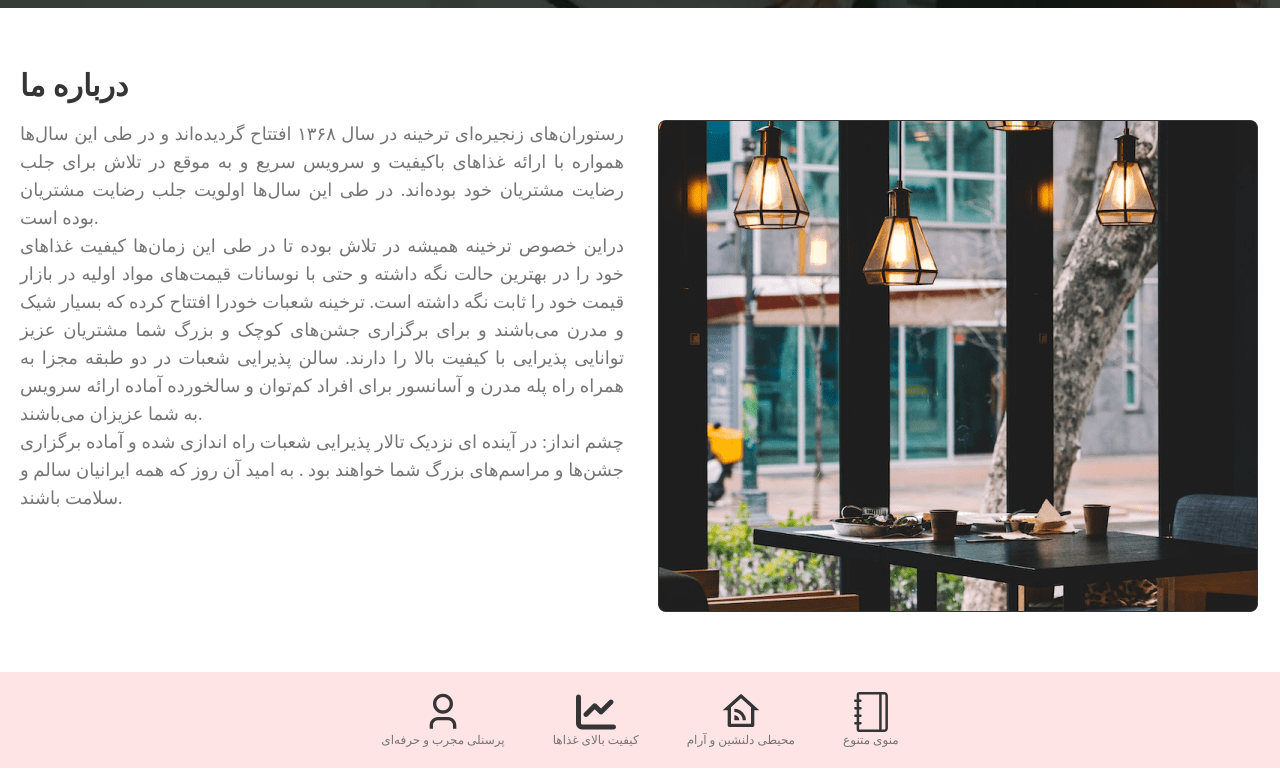
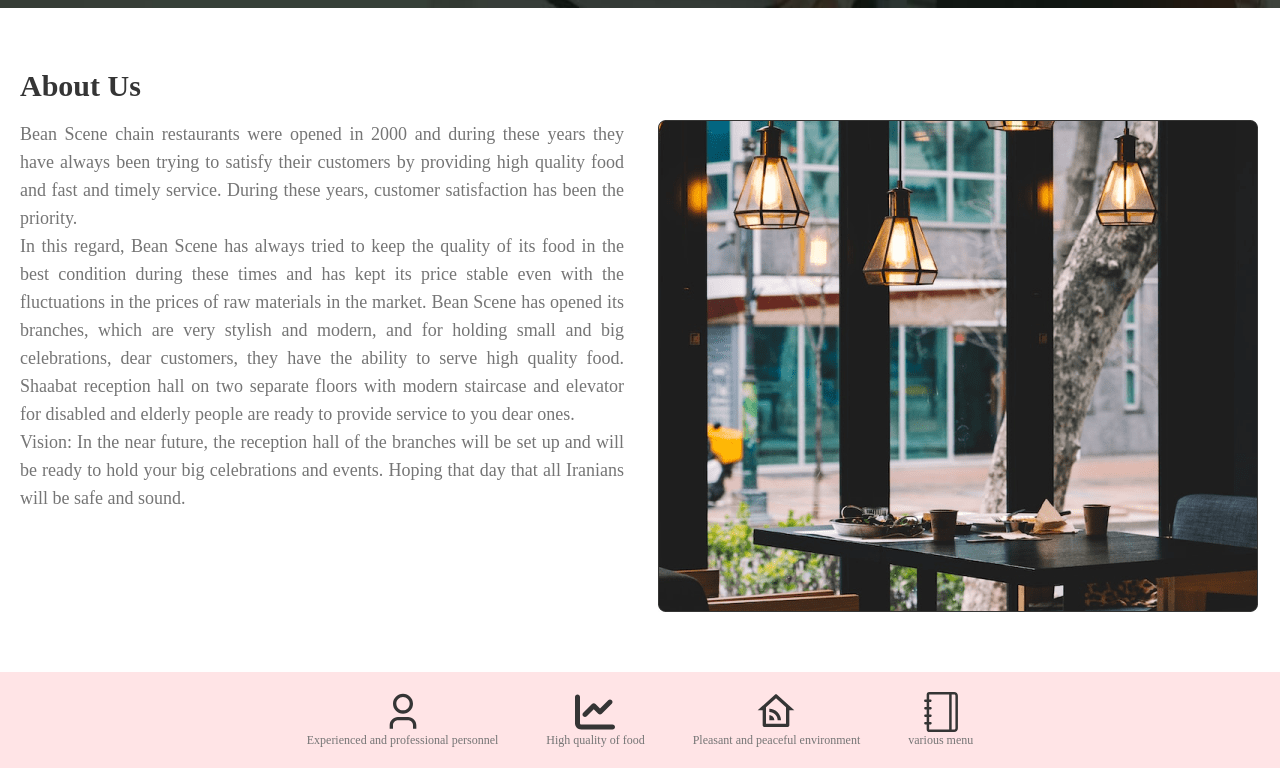
Before and after one commit to seyedali-rafazi/Bean-secen-front, a React (Vite) app: page /about in a window 1280 px wide. Shown: the part 396-1180 px from the top of the page. Built offline with nearby package versions, Linux system fonts and the light colour scheme; no server answers; a web font is replaced by a local one.

Commit message:
translate about us page

```diff
--- a/src/components/about/AboutBanner.jsx
+++ b/src/components/about/AboutBanner.jsx
@@ -4,7 +4,7 @@ function AboutBanner() {
   return (
     <div className="w-full h-56 md:h-80 bg-about-banner bg-center bg-cover flex justify-center items-center">
       <h1 className="font-bold text-lg text-secondery-50 sm:text-2xl lg:text-4xl">
-      درباره ترخینه بیشتر بدانید!
+        Learn more about Bean Scene
       </h1>
     </div>
   );
--- a/src/components/about/AboutContent.jsx
+++ b/src/components/about/AboutContent.jsx
@@ -3,31 +3,38 @@ import React from "react";
 function AboutContent() {
   return (
     <div className="space-y-4 p-5">
-      <h2 className="font-bold text-xl md:text-3xl text-secondery-800">درباره ما</h2>
+      <h2 className="font-bold text-xl md:text-3xl text-secondery-800">
+        About Us
+      </h2>
       <div className="grid grid-cols-1 md:grid-cols-2 justify-center content-center gap-8 w-full">
         <div className="order-2 md:order-1">
           <p className="text-secondery-600 text-justify text-sm md:text-lg leading-8">
-            رستوران‌های زنجیره‌ای ترخینه در سال ۱۳۶۸ افتتاح گردیده‌اند و در طی
-            این سال‌ها همواره با ارائه غذاهای باکیفیت و سرویس سریع و به موقع در
-            تلاش برای جلب رضایت مشتریان خود بوده‌اند. در طی این سال‌ها اولویت
-            جلب رضایت مشتریان بوده است.
+            Bean Scene chain restaurants were opened in 2000 and during these
+            years they have always been trying to satisfy their customers by
+            providing high quality food and fast and timely service. During
+            these years, customer satisfaction has been the priority.
             <br />
-            دراین خصوص ترخینه همیشه در تلاش بوده تا در طی این زمان‌ها کیفیت
-            غذاهای خود را در بهترین حالت نگه داشته و حتی با نوسانات قیمت‌های
-            مواد اولیه در بازار قیمت خود را ثابت نگه داشته است. ترخینه شعبات
-            خودرا افتتاح کرده که بسیار شیک و مدرن می‌باشند و برای برگزاری
-            جشن‌های کوچک و بزرگ شما مشتریان عزیز توانایی پذیرایی با کیفیت بالا
-            را دارند. سالن پذیرایی شعبات در دو طبقه مجزا به همراه راه پله مدرن و
-            آسانسور برای افراد کم‌توان و سالخورده آماده ارائه سرویس به شما
-            عزیزان می‌باشند.
+            In this regard, Bean Scene has always tried to keep the quality of
+            its food in the best condition during these times and has kept its
+            price stable even with the fluctuations in the prices of raw
+            materials in the market. Bean Scene has opened its branches, which
+            are very stylish and modern, and for holding small and big
+            celebrations, dear customers, they have the ability to serve high
+            quality food. Shaabat reception hall on two separate floors with
+            modern staircase and elevator for disabled and elderly people are
+            ready to provide service to you dear ones.
             <br />
-            چشم انداز: در آینده ای نزدیک تالار پذیرایی شعبات راه اندازی شده و
-            آماده برگزاری جشن‌ها و مراسم‌های بزرگ شما خواهند بود . به امید آن
-            روز که همه ایرانیان سالم و سلامت باشند.
+            Vision: In the near future, the reception hall of the branches will
+            be set up and will be ready to hold your big celebrations and
+            events. Hoping that day that all Iranians will be safe and sound.
           </p>
         </div>
         <div className="md:order-2 flex justify-center">
-          <img className="object-cover object-center" src="/styles/about-content.png" alt="" />
+          <img
+            className="object-cover object-center"
+            src="/styles/about-content.png"
+            alt=""
+          />
         </div>
       </div>
     </div>
--- a/src/components/about/AboutOption.jsx
+++ b/src/components/about/AboutOption.jsx
@@ -6,22 +6,22 @@ import { SlNotebook } from "react-icons/sl";
 
 const contents = [
   {
-    text: "پرسنلی مجرب و حرفه‌ای",
+    text: "Experienced and professional personnel",
     icon: <RiUser3Line className="w-6 h-6 md:w-10 md:h-10" />,
     id: 1,
   },
   {
-    text: "کیفیت بالای غذاها",
+    text: "High quality of food",
     icon: <FaChartLine className="w-6 h-6 md:w-10 md:h-10" />,
     id: 2,
   },
   {
-    text: "محیطی دلنشین و آرام",
+    text: "Pleasant and peaceful environment",
     icon: <RiHomeWifiLine className="w-6 h-6 md:w-10 md:h-10" />,
     id: 3,
   },
   {
-    text: "منوی متنوع",
+    text: "various menu",
     icon: <SlNotebook className="w-6 h-6 md:w-10 md:h-10" />,
     id: 4,
   },
@@ -36,7 +36,9 @@ function AboutOption() {
           key={content.id}
         >
           <span className="text-lg ">{content.icon}</span>
-          <span className="text-secondery-600 text-xs text-center">{content.text}</span>
+          <span className="text-secondery-600 text-xs text-center">
+            {content.text}
+          </span>
         </div>
       ))}
     </div>
```
